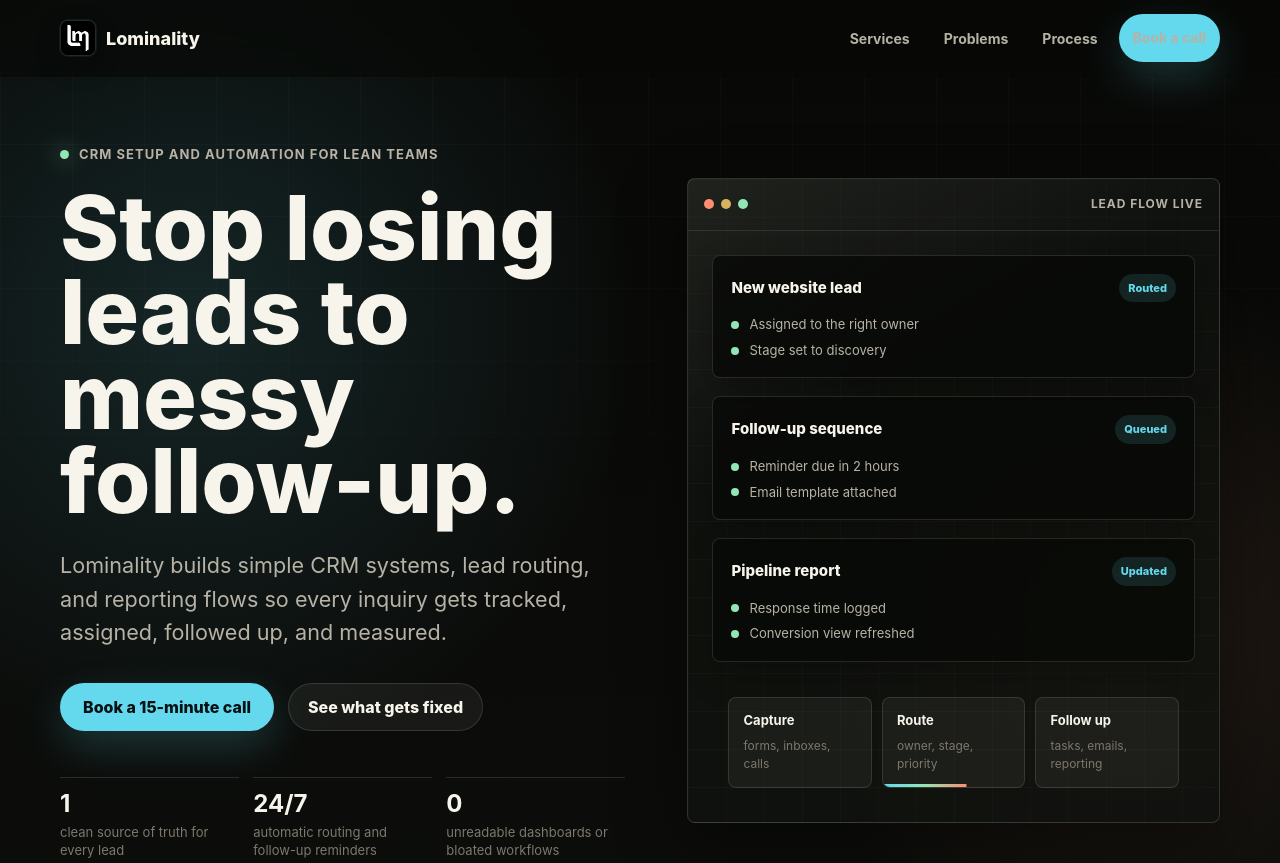
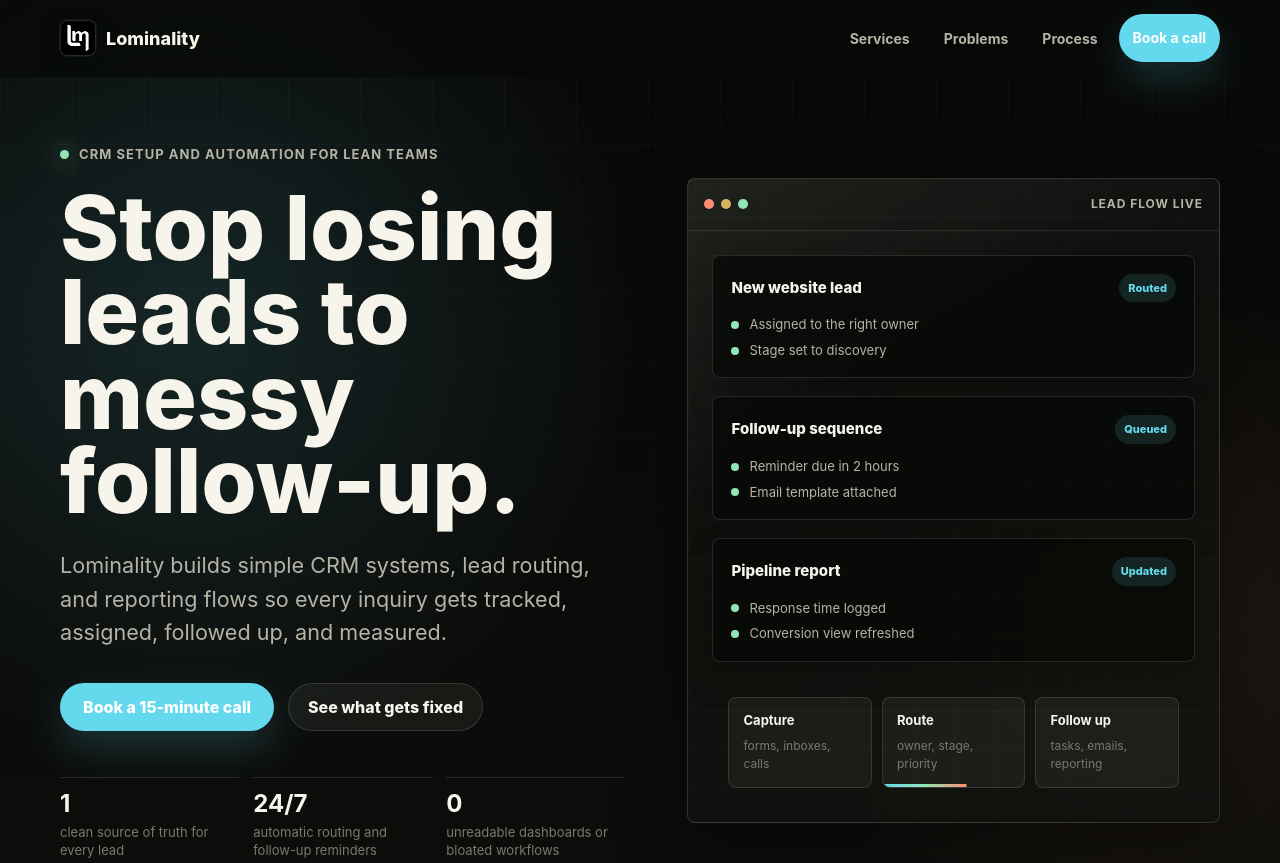
Before and after one commit to mirashrafy/lominality, a plain HTML site: page index.html in a window 1280 px wide. Shown: the top 863 px of the page. Drawn offline with Linux system fonts and the light colour scheme.

Commit message:
Add files via upload

```diff
--- a/index.html
+++ b/index.html
@@ -220,13 +220,19 @@
         .button-primary {
             background: var(--cyan);
             box-shadow: 0 16px 42px rgba(100, 217, 237, 0.2);
-            color: #071012;
+            color: #fff;
             padding: 0 22px;
         }
 
         .button-primary:hover {
             background: #78e7f7;
             box-shadow: 0 18px 48px rgba(100, 217, 237, 0.28);
+        }
+
+        .nav-links a.button-primary,
+        .nav-links a.button-primary:hover,
+        .nav-links a.button-primary:focus-visible {
+            color: #fff;
         }
 
         .button-secondary {
```
